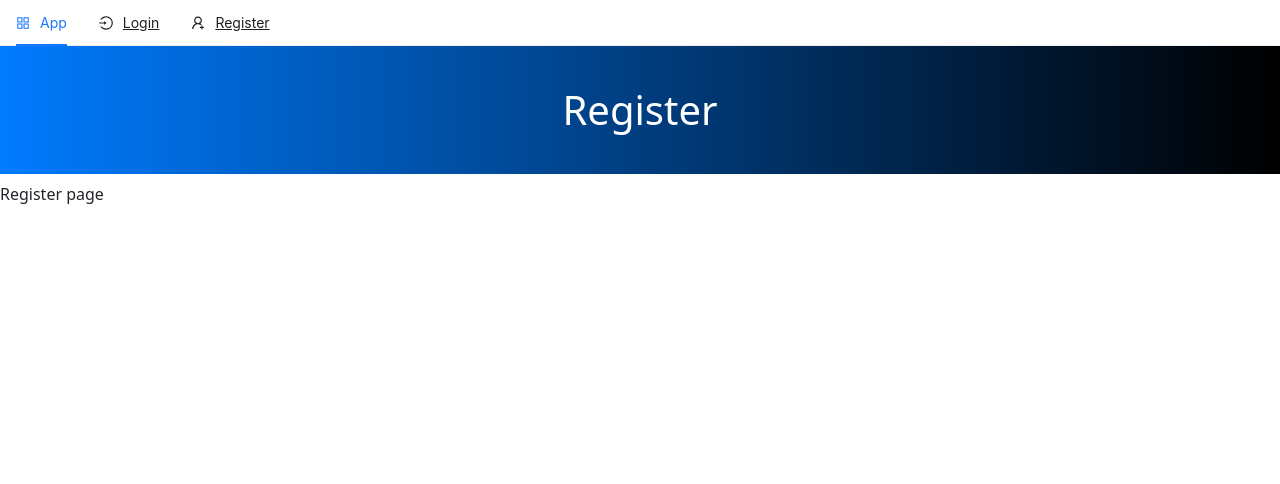
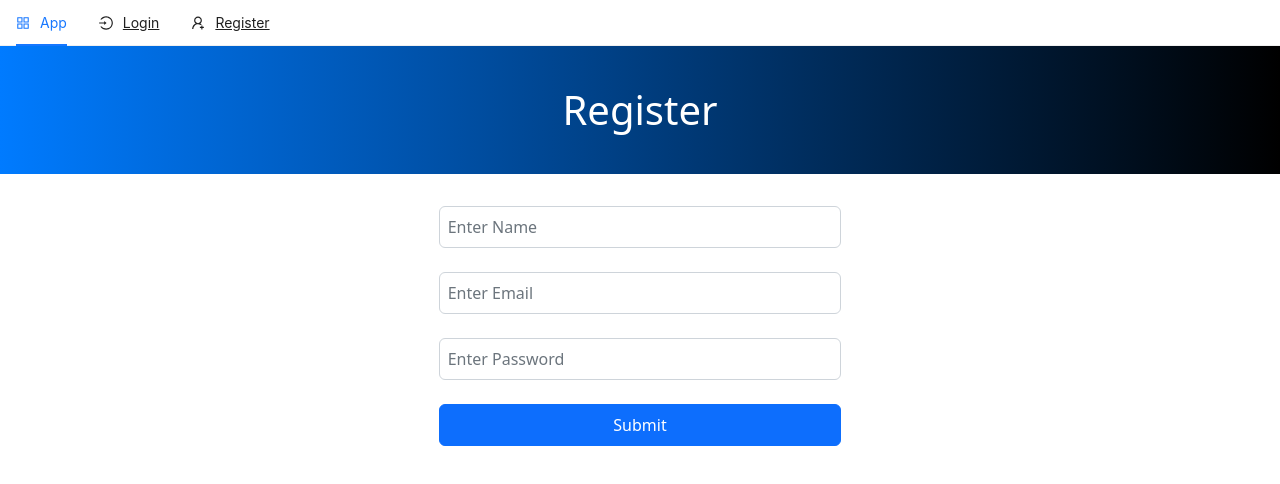
Before and after one commit to gucasassi/udemy-clone, a Next.js app in the folder frontend/: page /register in a window 1280 px wide. Shown: the top 484 px of the page. Built offline with nearby package versions, Linux system fonts and the light colour scheme.

Commit message:
wip(frontend): add register form

```diff
--- a/frontend/pages/register.js
+++ b/frontend/pages/register.js
@@ -1,8 +1,49 @@
+import { useState } from "react";
+
 const Register = () => {
+  const [name, setName] = useState("");
+  const [email, setEmail] = useState("");
+  const [password, setPassword] = useState("");
+
+  const handleSubmit = (e) => {
+    e.preventDefault();
+    console.table({ name, email, password });
+  };
+
   return (
     <>
       <h1 className="jumbotron text-center bg-primary">Register</h1>
-      <p>Register page</p>
+      <div className="container col-md-4 offset-md-4 pb-5">
+        <form className="pt-4" onSubmit={handleSubmit}>
+          <input
+            type="text"
+            className="form-control mb-4 p-2"
+            value={name}
+            onChange={(e) => setName(e.target.value)}
+            placeholder="Enter Name"
+            required
+          />
+          <input
+            type="text"
+            className="form-control mb-4 p-2"
+            value={email}
+            onChange={(e) => setEmail(e.target.value)}
+            placeholder="Enter Email"
+            required
+          />
+          <input
+            type="text"
+            className="form-control mb-4 p-2"
+            value={password}
+            onChange={(e) => setPassword(e.target.value)}
+            placeholder="Enter Password"
+            required
+          />
+          <button className="btn btn-block btn-primary p-2 w-100" type="submit">
+            Submit
+          </button>
+        </form>
+      </div>
     </>
   );
 };
```
